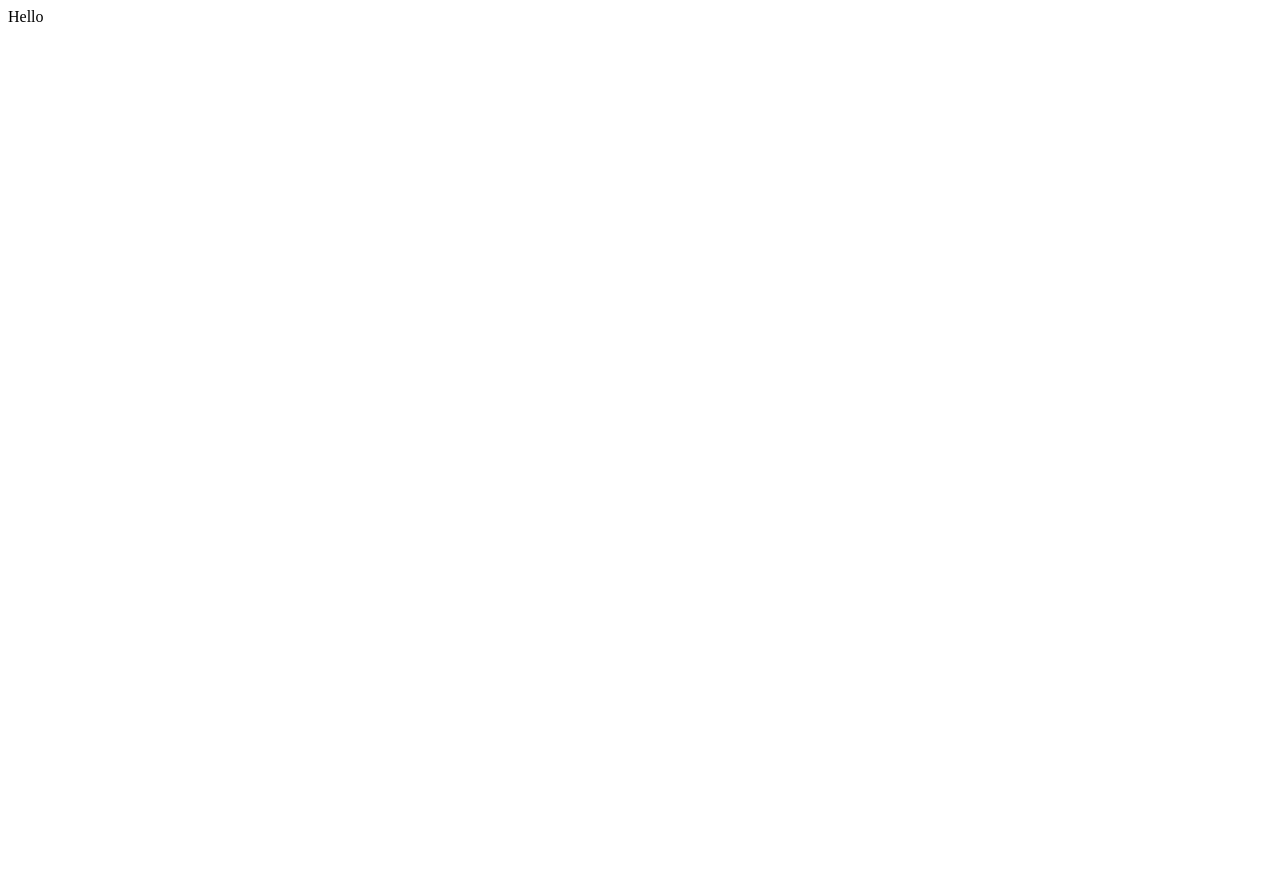
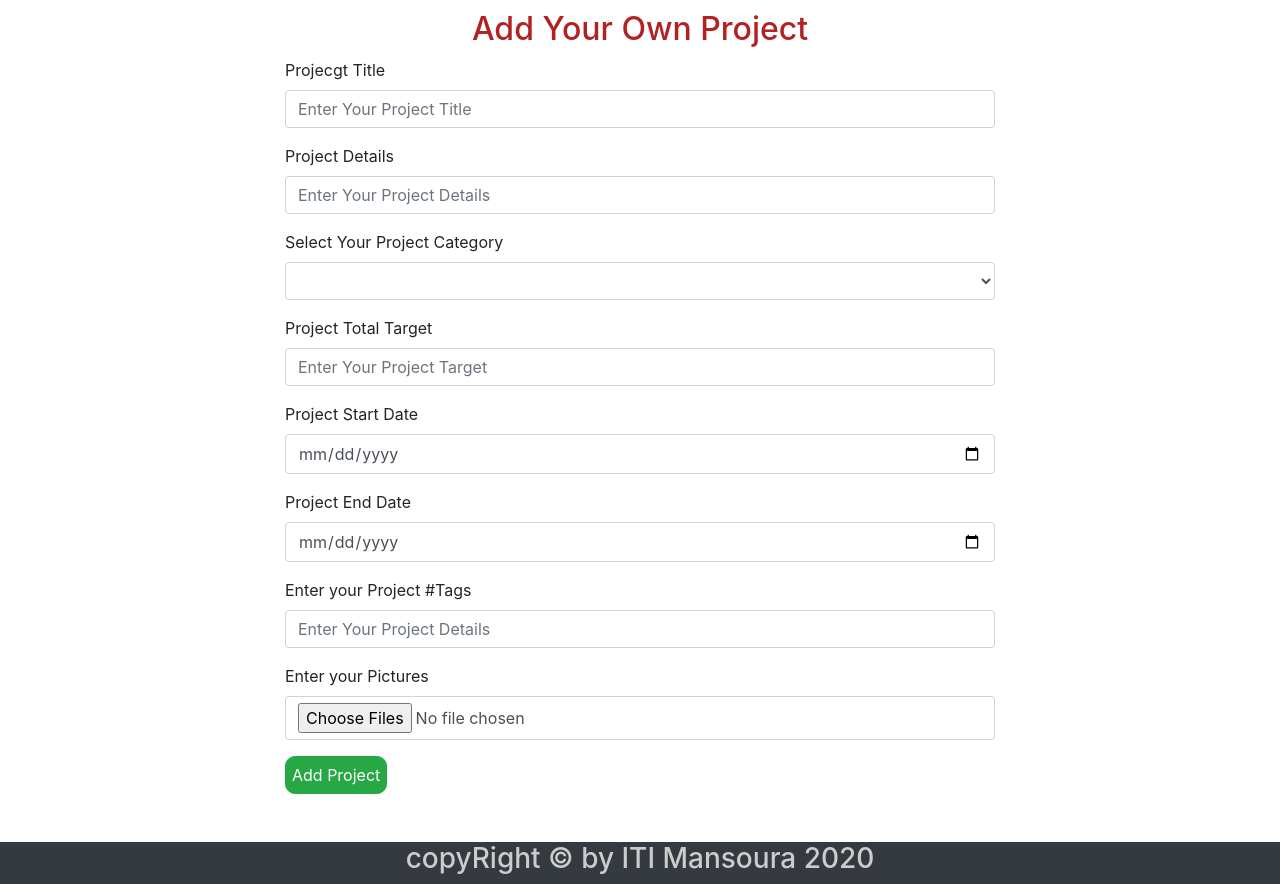
Before and after one commit to eslamelkholy/Django-Crowd-Funding-Project, a Django app: page /addproject in a window 1280 px wide. Before the commit the page is almost empty. Before the commit the page ends 22 px from the top, so only its background shows below. Run offline with Django 3.2, Linux system fonts and the light colour scheme; data comes from the database, SQL or seed files in the repository; some libraries are stand-ins or nearby versions.

Commit message:
Add Project With Multiple Images

```diff
--- a/crowdfunding/settings.py
+++ b/crowdfunding/settings.py
@@ -121,10 +121,10 @@ USE_TZ = True
 # Picute Section
 # is for server path to store files in the computer.
 # Here is The Directory in which Server stores the Images
-MEDIA_ROOT =  os.path.join(BASE_DIR, 'books/static/images')
+MEDIA_ROOT =  os.path.join(BASE_DIR, 'project/static/image')
 
 # is the reference URL for browser to access the files over Http.
-MEDIA_URL = 'books/static/images/'
+MEDIA_URL = 'project/static/image/'
 
 # Static files (CSS, JavaScript, Images)
 # https://docs.djangoproject.com/en/2.0/howto/static-files/
--- a/project/templates/layout/layout.html
+++ b/project/templates/layout/layout.html
@@ -15,14 +15,7 @@
         <link rel="stylesheet" href="{% static 'css/style.css'%}" >
         {% endblock %}
 
-        {% block js %}
-                 <!-- js import for bootstrap  -->
-        <script src="{% static 'js/JQuery-3.3.1.min.js'%}"></script>
-        <script src="{% static 'js/popper.js'%}"></script>
-        <script src="{% static 'js/bootstrap.min.js'%}"></script>
-        <script src="{% static 'js/jquery.subtle-slideshow.js'%}"></script>
-        <script src="{% static 'js/project.js'%}"></script>
-        {% endblock %}
+
 
     </head>
     <body>
@@ -40,7 +33,14 @@
 
         <h3 class="text-center">copyRight &copy; by ITI Mansoura 2020 </h3>
     </div>
-
+    {% block js %}
+                 <!-- js import for bootstrap  -->
+        <script src="{% static 'js/JQuery-3.3.1.min.js'%}"></script>
+        <script src="{% static 'js/popper.js'%}"></script>
+        <script src="{% static 'js/bootstrap.min.js'%}"></script>
+        <script src="{% static 'js/jquery.subtle-slideshow.js'%}"></script>
+        <script src="{% static 'js/project.js'%}"></script>
+    {% endblock %}
   </footer>
   <!-- Footer -->
     </body>
--- a/project/templates/projects/addproject.htm
+++ b/project/templates/projects/addproject.htm
@@ -0,0 +1,74 @@
+{% extends "layout/layout.html" %}
+{% load static %}
+{% block content %}
+
+<div class="container">
+    <h2 style="text-align: center;margin-top: 10px;margin-bottom: 10px;color: firebrick;">Add Your Own Project</h2>
+    <form class="col-8 offset-2" method="POST" enctype="multipart/form-data" >
+        <!-- is for protection against Cross Site Request Forgeries. -->
+        {% csrf_token %}
+        <div class="form-group">
+            <label for="exampleInputEmail1">Projecgt Title</label>
+            <input type="text" name="title" class="form-control" id="exampleInputEmail1" placeholder="Enter Your Project Title">
+            {% if form.errors.title %}
+            <span style="font-weight: bold;color: tomato;">* Please Enter a Valid Project Title</span>
+            {% endif %}
+          </div>
+          <div class="form-group">
+            <label for="exampleInputPassword1">Project Details</label>
+            <input type="text" name="details" class="form-control" id="exampleInputPassword1" placeholder="Enter Your Project Details">
+            {% if form.errors.details %}
+            <span style="font-weight: bold;color: tomato;">* Please Enter a Valid Project Details</span>
+            {% endif %}
+          </div>
+        <div class="form-group">
+            <label for="exampleFormControlSelect1">Select Your Project Category</label>
+            <select class="form-control" id="exampleFormControlSelect1" name="category">
+              {% for category in categories %}
+                <option value="{{category.cat_id}}">{{ category.cat_name }}</option>
+              {% endfor %}
+            </select>
+        </div>
+        <div class="form-group">
+            <label for="exampleInputPassword1">Project Total Target</label>
+            <input type="number" name="total_target" class="form-control" id="exampleInputPassword1" placeholder="Enter Your Project Target">
+            {% if form.errors.total_target %}
+            <span style="font-weight: bold;color: tomato;">* Please Enter a Valid Target</span>
+            {% endif %}
+        </div>
+          <div class="form-group">
+            <label for="exampleInputPassword1">Project Start Date</label>
+            <input type="date" name="start_date" class="form-control" id="exampleInputPassword1">
+            {% if form.errors.start_date %}
+            <span style="font-weight: bold;color: tomato;">* Please Select Start Date</span>
+            {% endif %}
+          </div>
+          <div class="form-group">
+            <label for="exampleInputPassword1">Project End Date</label>
+            <input type="date" name="end_date" class="form-control" id="exampleInputPassword1">
+            {% if form.errors.end_date %}
+            <span style="font-weight: bold;color: tomato;">* Please Select End Date</span>
+            {% endif %}
+          </div>
+          <div class="form-group">
+            <label for="exampleInputPassword1">Enter your Project #Tags</label>
+            <input type="text" name="tags" class="form-control" id="exampleInputPassword1" placeholder="Enter Your Project Details">
+          </div>
+          <div class="form-group">
+            <label for="exampleInputPassword1">Enter your Pictures</label>
+            <input type="file" name="project_images" class="form-control" id="exampleInputPassword1" multiple>
+            {% if form.errors.project_images %}
+            <span style="font-weight: bold;color: tomato;">* Please Upload A Valid Picture</span>
+            {% endif %}
+          </div>
+        <input type="submit" value="Add Project" class="btn btn-success">
+        {% if messages %}
+                {% for message in messages %}
+                    <div class="p-3 mb-2 bg-info text-white" style="margin-top: 20px; border-radius: 5%;text-align: center;">{{message}}</div>
+                    {{ messages.0.type }}
+                {% endfor %}
+        {% endif %}
+    </form>
+</div>
+
+{% endblock %}
--- a/project/views.py
+++ b/project/views.py
@@ -4,10 +4,46 @@ from django.conf import settings
 from django.core.files.storage import FileSystemStorage
 from django.contrib import messages
 # Add Project Form Validation
-# from .forms import ProjectForm
+from .forms import ProjectForm
+from .models import Project,Images
+from category.models import Category
 
 #Add Project
 def addproject(request):
-    return HttpResponse("Hello")
+    if request.method == 'POST':
+        form = ProjectForm(request.POST,request.FILES)
+
+        if form.is_valid():
+
+            new_project = Project()
+            new_project.title = request.POST['title']
+            new_project.details = request.POST['details']
+            new_project.total_target = request.POST['total_target']
+            new_project.start_date = request.POST['start_date']
+            new_project.end_date = request.POST['end_date']
+            new_project.tags = request.POST['tags']
+            new_project.category = Category.objects.get(cat_id = int(request.POST['category']))
+            new_project.save()
+            # MultiPle Image Section
+            images = request.FILES.getlist('project_images')
+            for image in images:
+                fs = FileSystemStorage()
+                filename = fs.save(image.name,image)
+                new_image = Images()
+                new_image.image_name = filename
+                new_image.project = new_project
+                new_image.save()
+            messages.success(request,'Project Has Been Created Successfully')
+        else:
+            messages.error(request,"Please Fill Required Fields")
+        categories = Category.objects.all()
+        return render(request,"projects/addproject.htm",{"form":form,"categories" : categories})
+    else:
+        categories = Category.objects.all()
+        context = {"categories" : categories}
+        return render(request, "projects/addproject.htm",context)
+
+
+#Project Home Page
 def project(request):
     return render(request, "projects/projectHome.html")
```
Also changed, not shown: project/forms.py (added, +11 -0 lines), project/models.py (+9 -1 lines), db.sqlite3, project/migrations/0002_project_tags.py (added), project/migrations/0003_auto_20200312_2216.py (added), project/static/image/27983227_1626679194045676_6362135224870019331_o.jpg (added), project/static/image/2_Pc4d7Hd.jpg (added), project/static/image/3_wcmBVvk.jpg (added).
